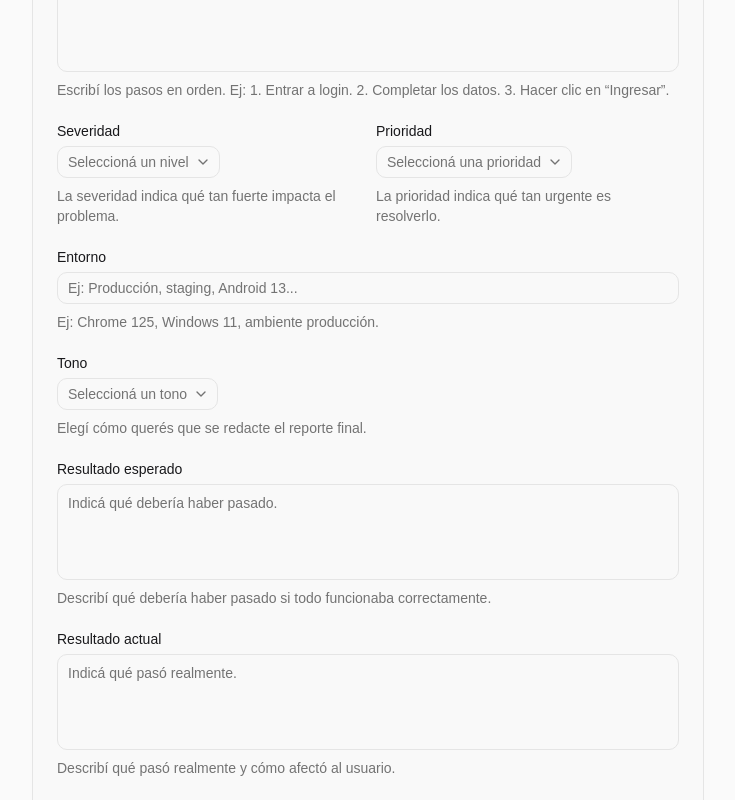
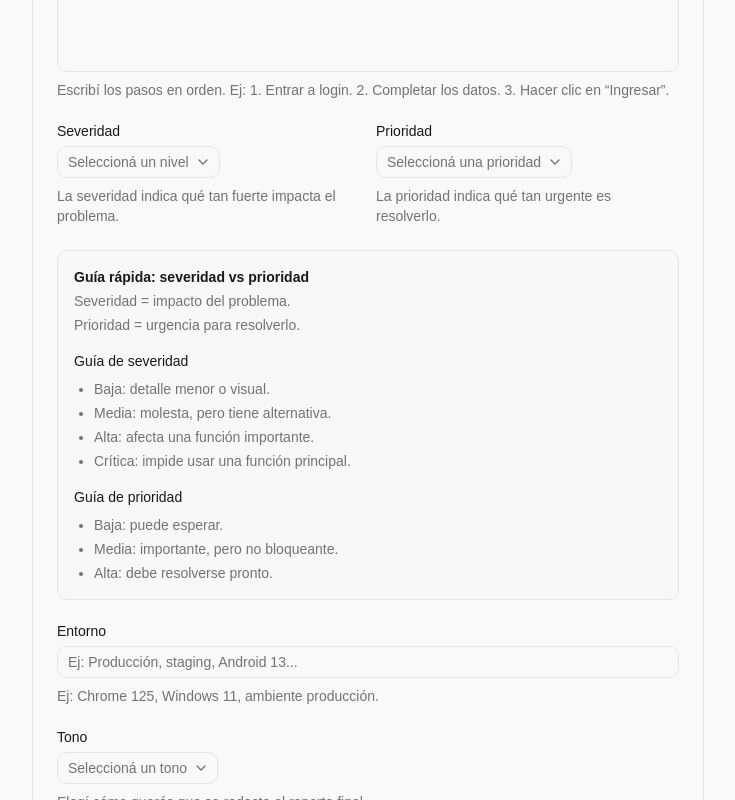
Before and after one commit to Agustin742/proyecto-2-Generador-de-Reportes-de-bugs, a React (Vite) app: page / in a window 1280 px wide. Shown: the part 584-1384 px from the top of the page, without its empty margins (272-1007 px from the left). Built offline with nearby package versions, Linux system fonts and the light colour scheme.

Commit message:
feat: add severity priority guidance

```diff
--- a/src/features/bug-report/components/BugReportForm.tsx
+++ b/src/features/bug-report/components/BugReportForm.tsx
@@ -5,6 +5,7 @@ import {
   bugReportSchema,
   type BugReportFormValues,
 } from "@/features/bug-report/schema";
+import { SeverityPriorityHelp } from "@/features/bug-report/components/SeverityPriorityHelp";
 
 import { Button } from "@/shared/components/ui/button";
 import {
@@ -174,6 +175,8 @@ export function BugReportForm() {
           />
         </div>
 
+        <SeverityPriorityHelp />
+
         <FormField
           control={form.control}
           name="environment"
--- /dev/null
+++ b/src/features/bug-report/components/SeverityPriorityHelp.tsx
@@ -0,0 +1,36 @@
+export function SeverityPriorityHelp() {
+  return (
+    <section className="space-y-4 rounded-lg border bg-muted/40 p-4">
+      <div className="space-y-1">
+        <h2 className="text-sm font-semibold">
+          Guía rápida: severidad vs prioridad
+        </h2>
+        <p className="text-sm text-muted-foreground">
+          Severidad = impacto del problema.
+        </p>
+        <p className="text-sm text-muted-foreground">
+          Prioridad = urgencia para resolverlo.
+        </p>
+      </div>
+
+      <div className="space-y-2">
+        <h3 className="text-sm font-medium">Guía de severidad</h3>
+        <ul className="list-disc space-y-1 pl-5 text-sm text-muted-foreground">
+          <li>Baja: detalle menor o visual.</li>
+          <li>Media: molesta, pero tiene alternativa.</li>
+          <li>Alta: afecta una función importante.</li>
+          <li>Crítica: impide usar una función principal.</li>
+        </ul>
+      </div>
+
+      <div className="space-y-2">
+        <h3 className="text-sm font-medium">Guía de prioridad</h3>
+        <ul className="list-disc space-y-1 pl-5 text-sm text-muted-foreground">
+          <li>Baja: puede esperar.</li>
+          <li>Media: importante, pero no bloqueante.</li>
+          <li>Alta: debe resolverse pronto.</li>
+        </ul>
+      </div>
+    </section>
+  );
+}
```
